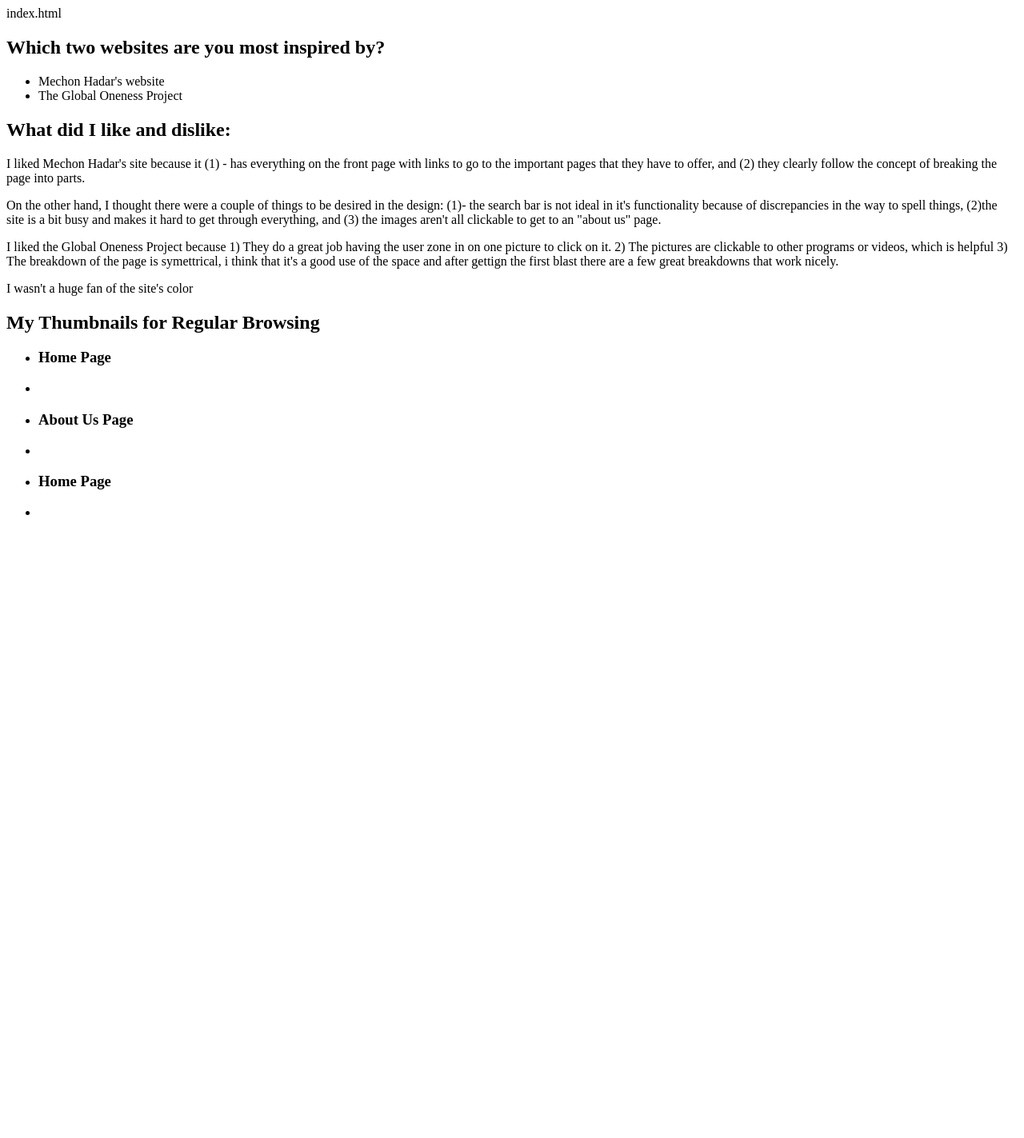
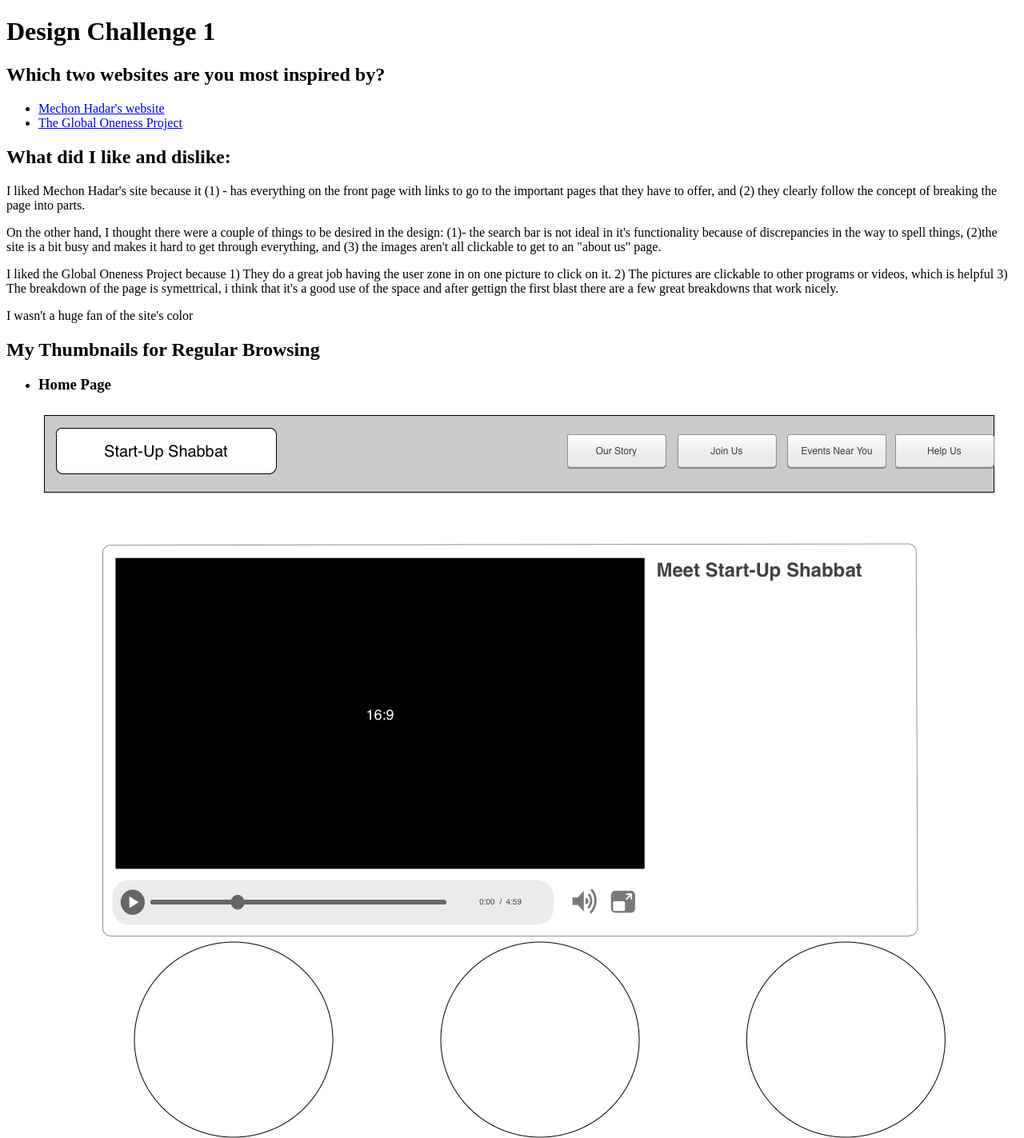
Before and after one commit to gabimweinberg/gabimweinberg.github.io, a plain HTML site: page unit2/index.html in a window 1280 px wide. Shown: the top 1423 px of the page at 80% size. Before the commit the page ends 800 px from the top, so only its background shows below. Drawn offline with Linux system fonts and the light colour scheme.

Commit message:
Update index.html

```diff
--- a/unit2/index.html
+++ b/unit2/index.html
@@ -1,26 +1,30 @@
-index.html
-<!DOCTYPE.html>
+<!DOCTYPE html>
 <head>
-<Title>Websites I Like</Title>
+	<title>Websites I Like</title>
 </head>
 <body>
+	<h1>Design Challenge 1</h1>
+
 	<h2>Which two websites are you most inspired by?</h2>
 		<ul>
-			<li>Mechon Hadar's website <a href="http://www.mechonhadar.org"></a></li>
-			<li>The Global Oneness Project<a href="http://www.globalonenessproject.org"></a> </li>
+			<li><a href="http://www.mechonhadar.org" target="_blank">Mechon Hadar's website</a></li>
+			<li><a href="http://www.globalonenessproject.org" target="_blank">The Global Oneness Project</a></li>
 		</ul>
+
 	<h2>What did I like and dislike:</h2>
 		<p>I liked Mechon Hadar's site because it (1) - has everything on the front page with links to go to the important pages that they have to offer, and (2) they clearly follow the concept of breaking the page into parts.</p>
 		<p>On the other hand, I thought there were a couple of things to be desired in the design: (1)- the search bar is not ideal in it's functionality because of discrepancies in the way to spell things, (2)the site is a bit busy and makes it hard to get through everything, and (3) the images aren't all clickable to get to an "about us" page.</p>
 		<p>I liked the Global Oneness Project because 1) They do a great job having the user zone in on one picture to click on it. 2) The pictures are clickable to other programs or videos, which is helpful 3) The breakdown of the page is symettrical, i think that it's a good use of the space and after gettign the first blast there are a few great breakdowns that work nicely.</p>
 		<p>I wasn't a huge fan of the site's color</p>
+
 	<h2>My Thumbnails for Regular Browsing</h2>
 		<ul>
-			<li><h3>Home Page</h3><li>
-				<img src="">
-			<li><h3>About Us Page</h3><li>
-			<li><h3>Home Page</h3><li>
-
-
-
+			<li><h3>Home Page</h3>
+				<img src="Homepage.jpg" alt="wireframe mockup of homepage design"></li>
+			<li><h3>About Us Page</h3>
+				<img src="Story.jpg" alt=""></li>
+			<li><h3>Home Page</h3>
+				<img src="" alt=""></li>
+		</ul>
 </body>
+</html>
```
